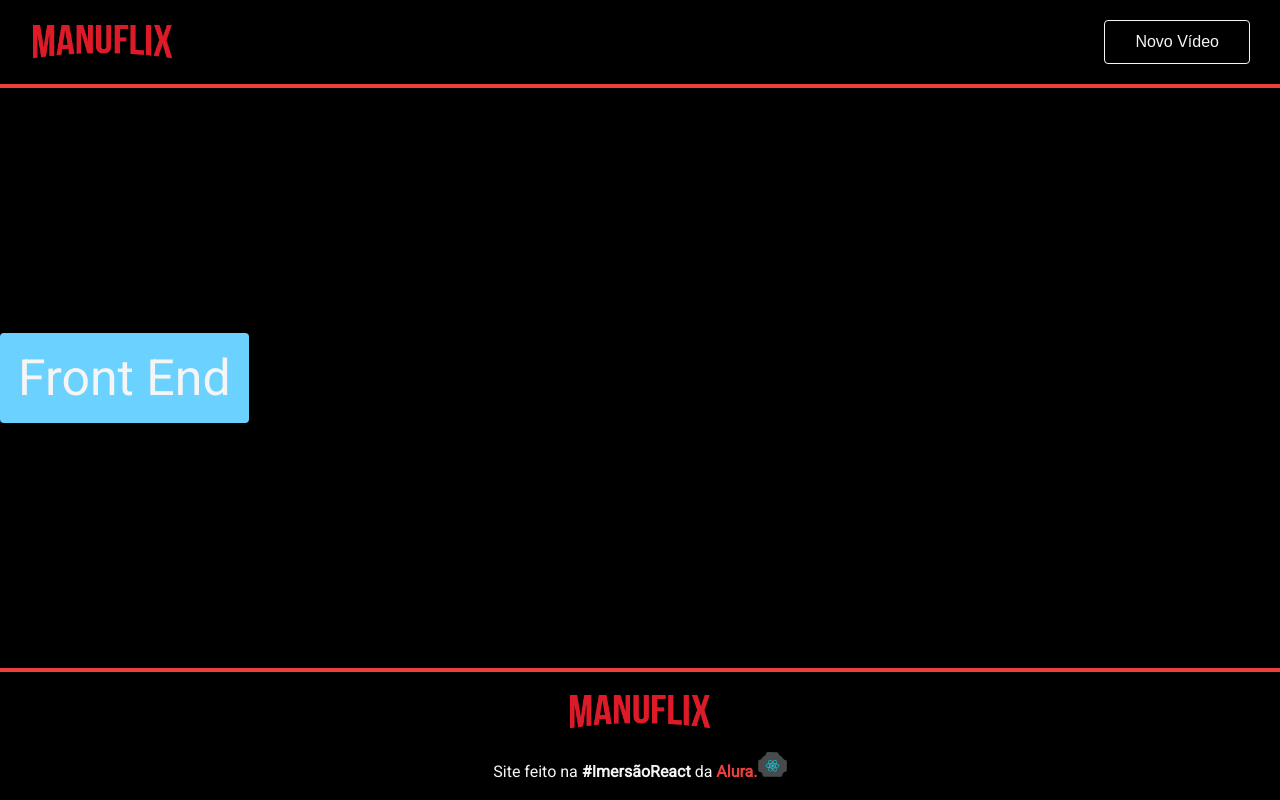
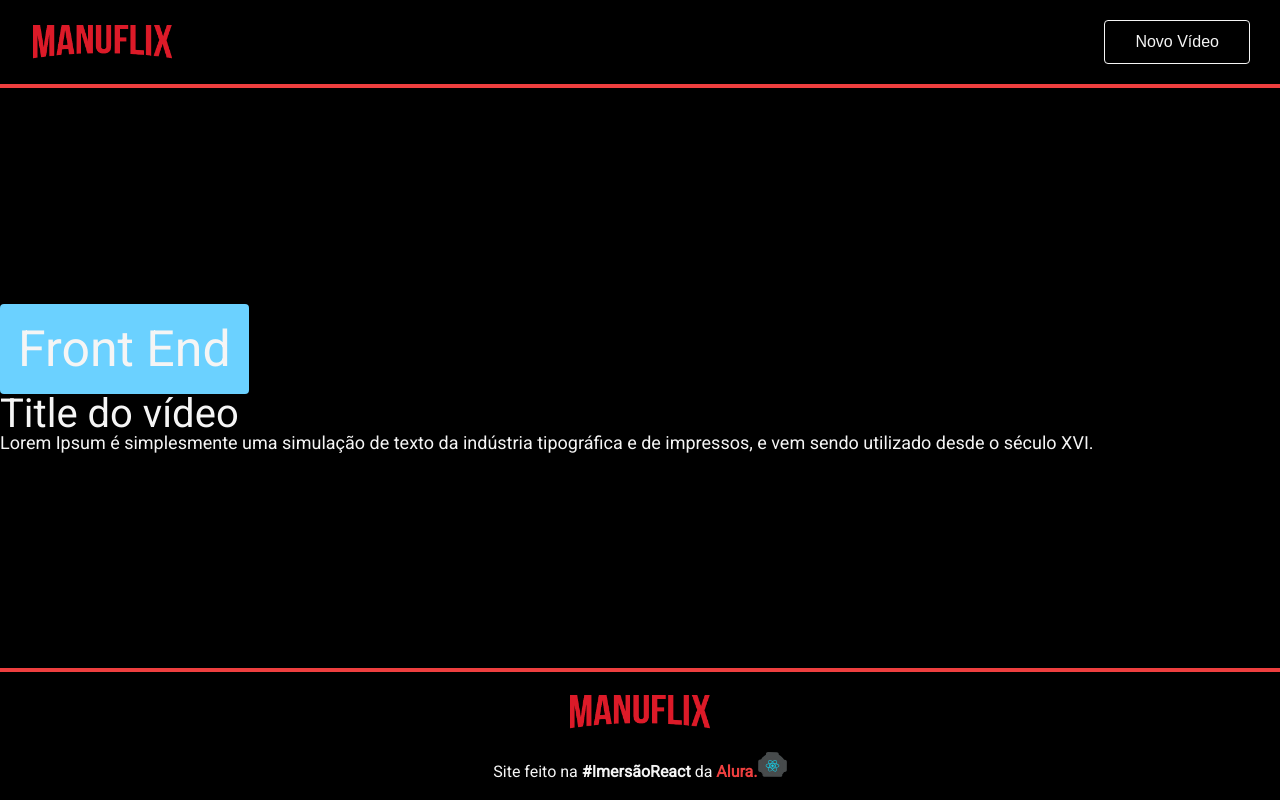
Before and after one commit to Ronaldss/Manuflix---vers-o-em-Live-MarcoBrunoDev, a React (Create React App) app: page / in a window 1280 px wide. Built offline with nearby package versions, Linux system fonts and the light colour scheme.

Commit message:
creating Description component

```diff
--- a/src/App.js
+++ b/src/App.js
@@ -9,6 +9,7 @@ import LogoImersao from "./components/LogoImersao/";
 import TagManu from "./components/TagManu";
 import BannerManu from "./components/BannerManu";
 import TitleManu from "./components/TitleManu/";
+import DescriptionManu from "./components/DescriptionManu/index.js";
 
 function App() {
   return (
@@ -20,6 +21,10 @@ function App() {
       <BannerManu>
         <TagManu>Front End</TagManu>
         <TitleManu>Title do vídeo</TitleManu>
+        <DescriptionManu>
+          Lorem Ipsum é simplesmente uma simulação de texto da indústria
+          tipográfica e de impressos, e vem sendo utilizado desde o século XVI.
+        </DescriptionManu>
       </BannerManu>
       <FooterMana>
         <LogoManu />
--- /dev/null
+++ b/src/components/DescriptionManu/index.js
@@ -0,0 +1,9 @@
+import styled from "styled-components";
+
+const DescriptionManu = styled.p`
+  font-size: 18rem;
+  color: var(--color-gray-light);
+  font-weight: 300px;
+`;
+
+export default DescriptionManu;
--- a/src/components/TitleManu/index.js
+++ b/src/components/TitleManu/index.js
@@ -1,9 +1,8 @@
 import styled from "styled-components";
 
-const TitleManu = styled.title`
+const TitleManu = styled.h1`
   font-size: 40rem;
   color: var(--color-gray-light);
-  background: orange;
 `;
 
 export default TitleManu;
```
